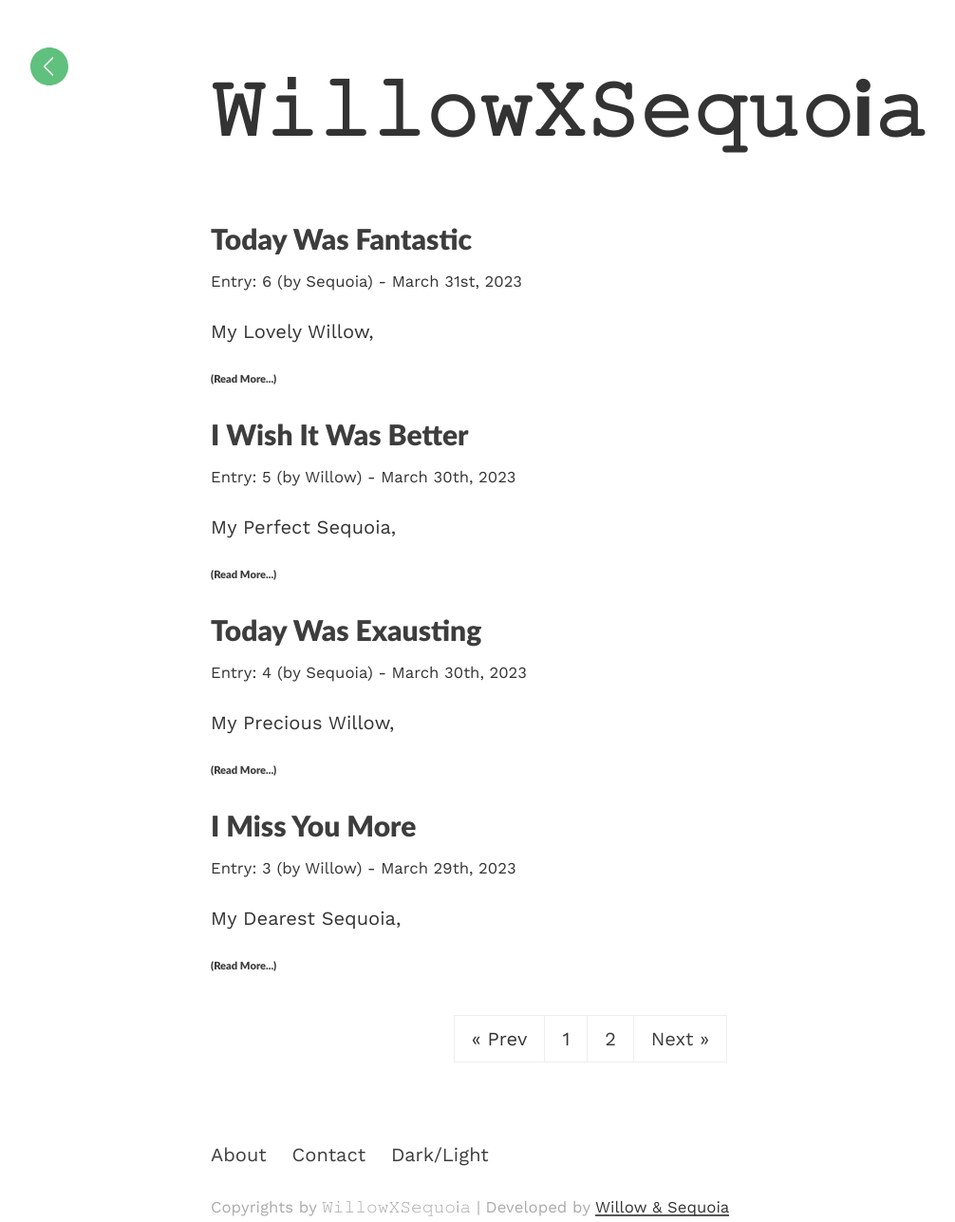
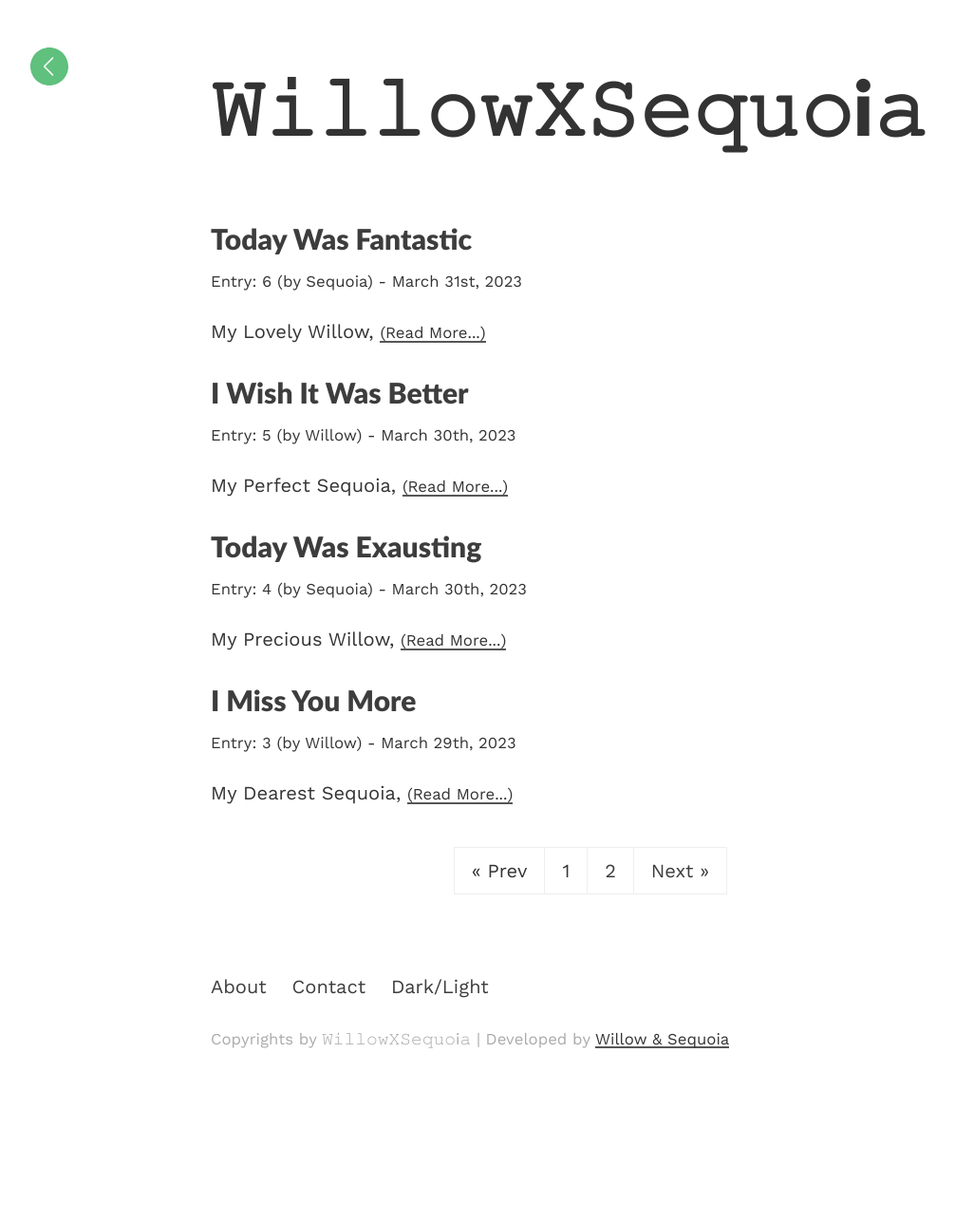
Before and after one commit to willowxsequoia/willowxsequoia.github.io, a Jekyll site: the page built from index.html, in a window 1280 px wide. Shown: the whole page at 95% size, without its empty margins (18-1024 px from the left). Built offline with Jekyll 4.4.1, drawn with Linux system fonts in a browser that asks for light colours; the list of posts is cut into pages by our own code; after the commit the page ends 1110 px from its top, so only the background shows below that.

```diff
--- a/index.html
+++ b/index.html
@@ -5,7 +5,7 @@ layout: default
 <div class="article-list">
   {% for post in paginator.posts %}
     <h2><a href="{{post.url | prepend: site.baseurl}}">{{post.title}}</a></h2><small> Entry: {{post.subtitle}}</small><small> - {{ post.date | date_to_long_string: "ordinal", "US" }}</small>
-  <p>{{post.excerpt | strip_html}}<a href="{{post.url | prepend: site.baseurl}}"> <small><h6>(Read More...)</h6></small></a></p>
+  <p>{{post.excerpt | strip_html}}<a href="{{post.url | prepend: site.baseurl}}"><small>(Read More...)</small></a></p>
   {% endfor %}
 </div>
 
```
